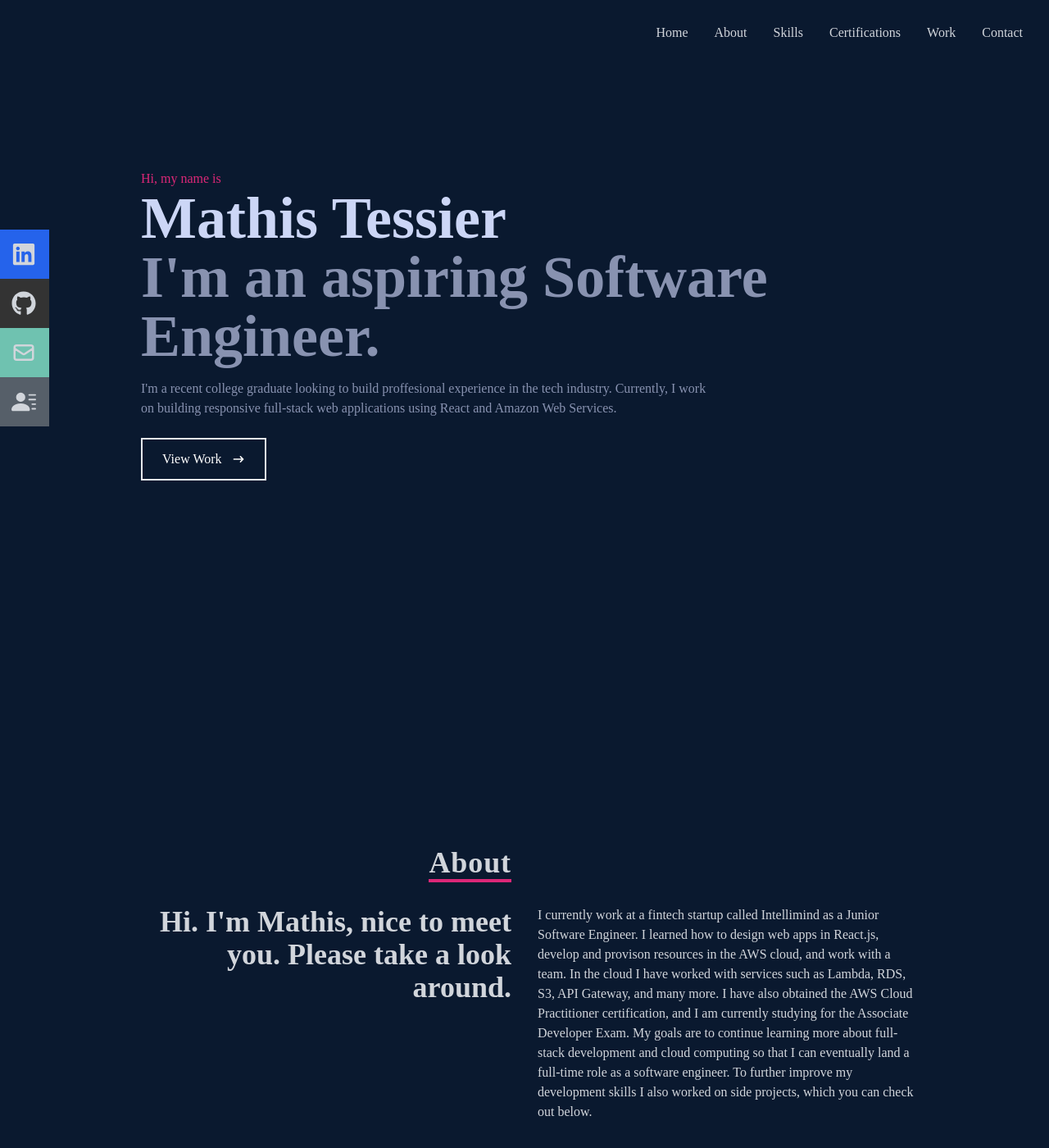
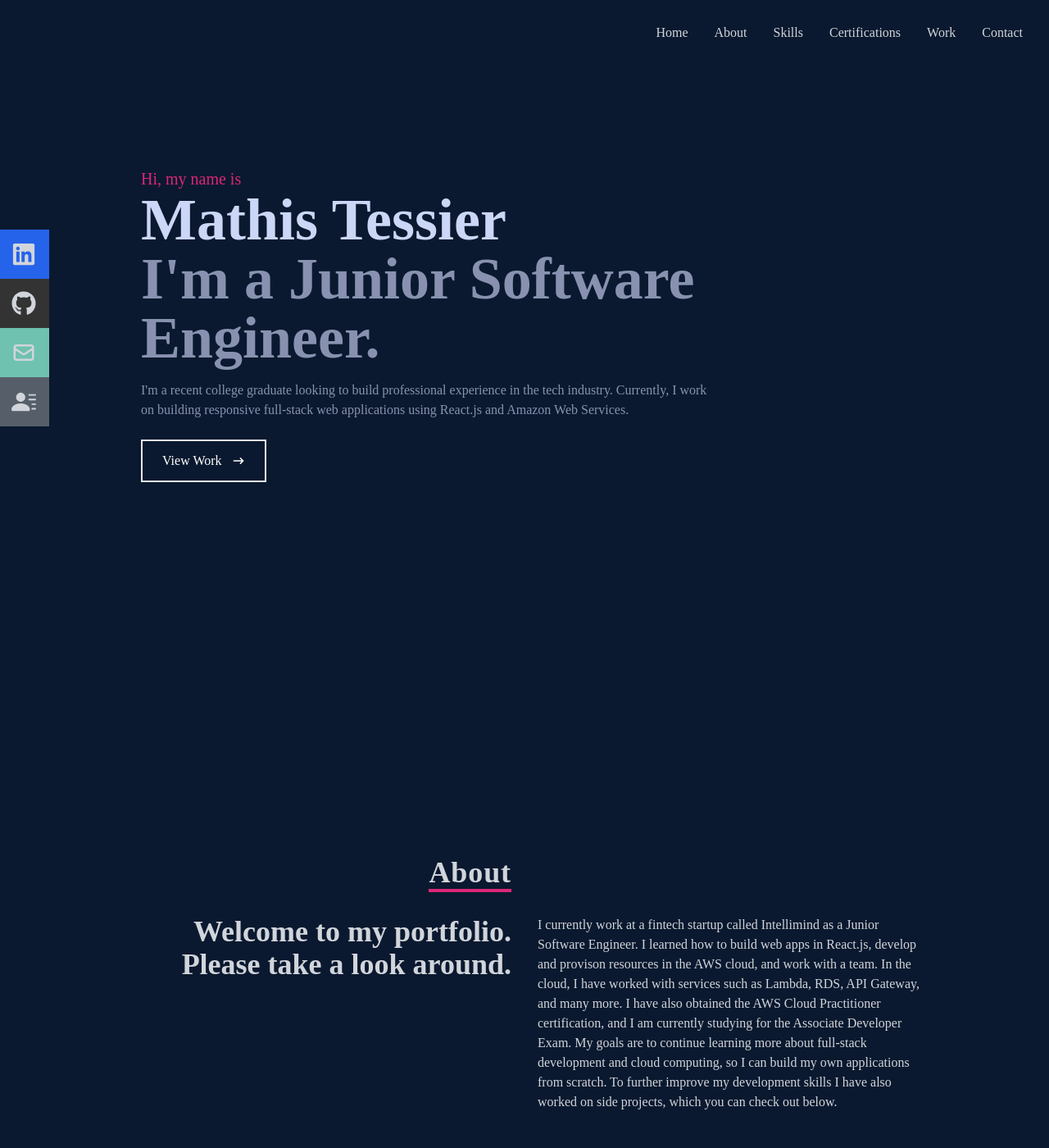
Before and after one commit to Mtessier809/new-portfolio, a React (Create React App) app: page / in a window 1280 px wide. Shown: the top 1400 px of the page at 82% size. Built offline with nearby package versions, Linux system fonts and the light colour scheme.

Commit message:
changed descriptions and title of webpage

```diff
--- a/public/index.html
+++ b/public/index.html
@@ -24,7 +24,7 @@
       work correctly both with client-side routing and a non-root public URL.
       Learn how to configure a non-root public URL by running `npm run build`.
     -->
-    <title>React App</title>
+    <title>My Portfolio</title>
   </head>
   <body>
     <noscript>You need to enable JavaScript to run this app.</noscript>
--- a/src/components/About.jsx
+++ b/src/components/About.jsx
@@ -17,20 +17,20 @@ const About = () => {
         </div>
         <div className="max-w-[1000px] w-full grid sm:grid-cols-2 gap-8 px-4">
           <div className="sm:text-right text-4xl font-bold">
-            <p>Hi. I'm Mathis, nice to meet you. Please take a look around.</p>
+            <p>Welcome to my portfolio. Please take a look around.</p>
           </div>
           <p>
             I currently work at a fintech startup called Intellimind as a Junior
-            Software Engineer. I learned how to design web apps in React.js,
+            Software Engineer. I learned how to build web apps in React.js,
             develop and provison resources in the AWS cloud, and work with a
-            team. In the cloud I have worked with services such as Lambda, RDS,
-            S3, API Gateway, and many more. I have also obtained the AWS Cloud
+            team. In the cloud, I have worked with services such as Lambda, RDS,
+            API Gateway, and many more. I have also obtained the AWS Cloud
             Practitioner certification, and I am currently studying for the
             Associate Developer Exam. My goals are to continue learning more
-            about full-stack development and cloud computing so that I can
-            eventually land a full-time role as a software engineer. To further
-            improve my development skills I also worked on side projects, which
-            you can check out below.
+            about full-stack development and cloud computing, so I can build my
+            own applications from scratch. To further improve my development
+            skills I have also worked on side projects, which you can check out
+            below.
           </p>
         </div>
       </div>
--- a/src/components/Home.jsx
+++ b/src/components/Home.jsx
@@ -9,17 +9,17 @@ const Home = () => {
     >
       {/* Container */}
       <div className="max-w-[1000px] mx-auto px-8 flex flex-col justify-center h-full">
-        <p className="text-pink-600">Hi, my name is</p>
+        <p className="text-pink-600 text-xl">Hi, my name is</p>
         <h1 className="text-4xl sm:text-7xl font-bold text-[#ccd6f6]">
           Mathis Tessier
         </h1>
         <h2 className="text-4xl sm:text-7xl font-bold text-[#8892b0]">
-          I'm an aspiring Software Engineer.
+          I'm a Junior Software Engineer.
         </h2>
         <p className="text-[#8892b0] py-4 max-w-[700px]">
-          I'm a recent college graduate looking to build proffesional experience
+          I'm a recent college graduate looking to build professional experience
           in the tech industry. Currently, I work on building responsive
-          full-stack web applications using React and Amazon Web Services.
+          full-stack web applications using React.js and Amazon Web Services.
         </p>
         <div>
           <Link to="work" smooth={true} duration={500}>
```
